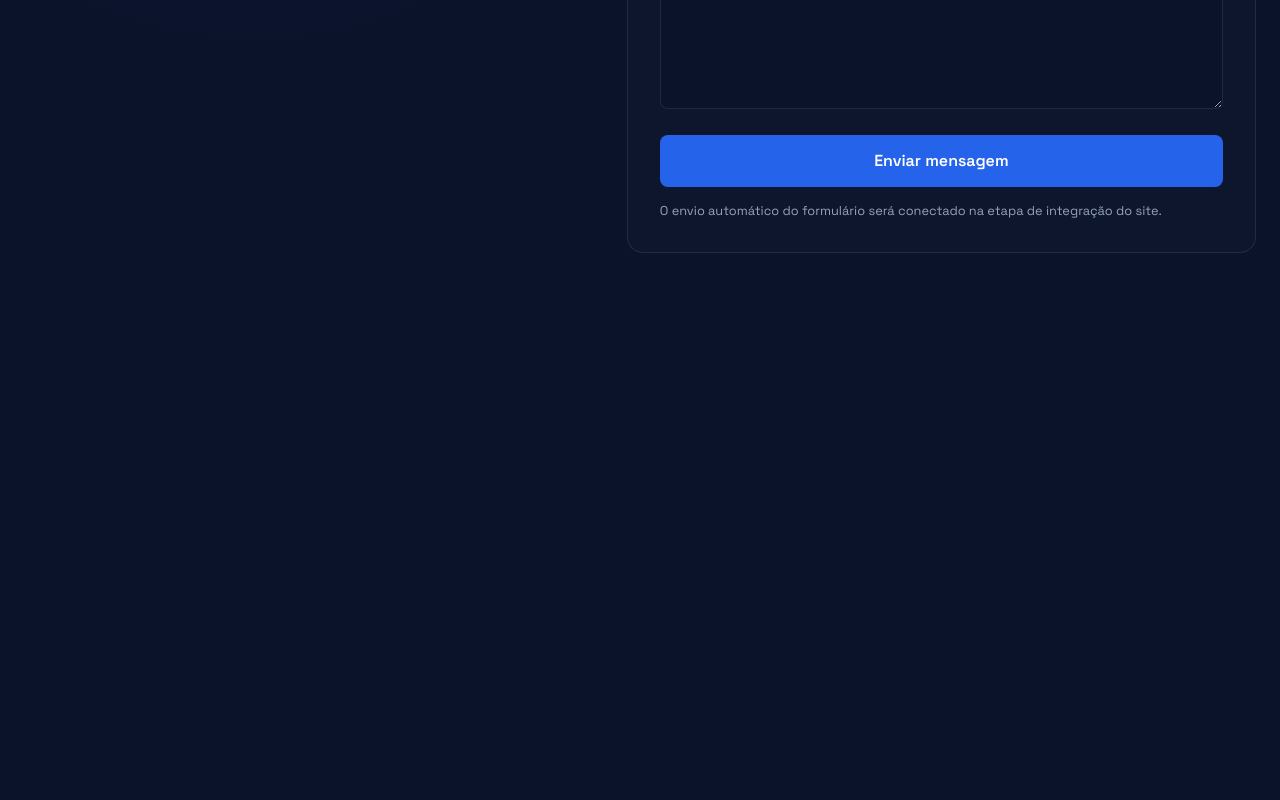
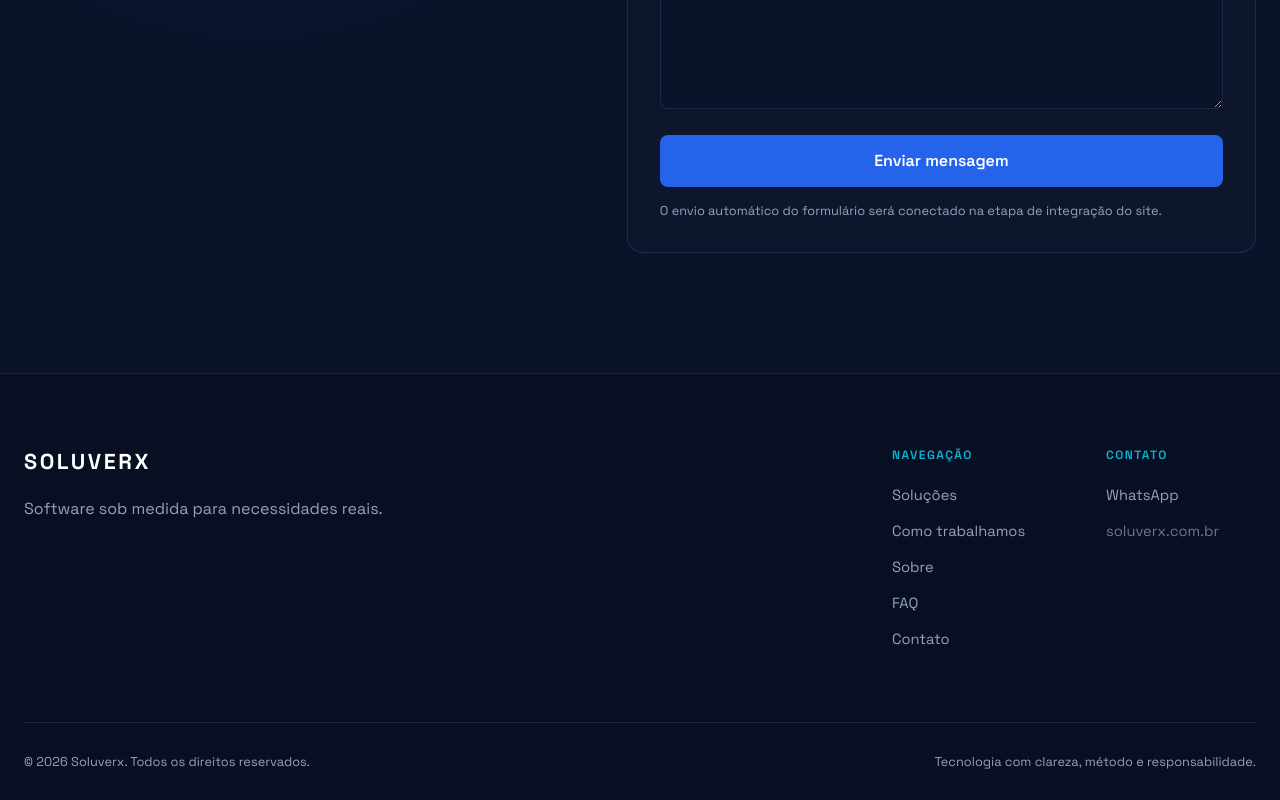
Before and after one commit to Soluverx/soluverx-site, a React (Vite) app: page / in a window 1280 px wide. Shown: the part 7830-8630 px from the top of the page. Before the commit the page ends 8203 px from the top, so only its background shows below. Built offline with nearby package versions, Linux system fonts and the light colour scheme.

Commit message:
cria footer

```diff
--- a/src/App.tsx
+++ b/src/App.tsx
@@ -1,4 +1,6 @@
 import Header from './components/Header/Header'
+import Footer from './components/Footer/Footer'
+
 import Hero from './sections/Hero/Hero'
 import Problems from './sections/Problems/Problems'
 import Solutions from './sections/Solutions/Solutions'
@@ -23,6 +25,8 @@ function App() {
         <FAQ />
         <Contact />
       </main>
+
+      <Footer />
     </>
   )
 }
--- /dev/null
+++ b/src/components/Footer/Footer.css
@@ -0,0 +1,144 @@
+.footer {
+  border-top: 1px solid var(--border-color);
+
+  background: #080f23;
+}
+
+.footer__container {
+  width: min(
+    calc(100% - (var(--container-padding) * 2)),
+    var(--container-width)
+  );
+
+  margin: 0 auto;
+}
+
+.footer__top {
+  padding: 72px 0;
+
+  display: grid;
+  grid-template-columns: 1fr auto;
+  gap: 80px;
+}
+
+.footer__brand {
+  max-width: 420px;
+}
+
+.footer__logo {
+  display: inline-block;
+
+  color: var(--color-white);
+
+  font-size: 1.35rem;
+  font-weight: 700;
+
+  letter-spacing: 0.12em;
+}
+
+.footer__tagline {
+  max-width: 360px;
+
+  margin-top: 18px;
+
+  color: var(--color-text-secondary);
+
+  font-size: 1rem;
+  line-height: 1.65;
+}
+
+.footer__navigation {
+  display: grid;
+  grid-template-columns: repeat(2, minmax(150px, 1fr));
+
+  gap: 64px;
+}
+
+.footer__column {
+  display: flex;
+  flex-direction: column;
+  align-items: flex-start;
+
+  gap: 14px;
+}
+
+.footer__label {
+  margin-bottom: 6px;
+
+  color: var(--color-cyan);
+
+  font-size: 0.75rem;
+  font-weight: 600;
+
+  letter-spacing: 0.12em;
+  text-transform: uppercase;
+}
+
+.footer__column a,
+.footer__coming-soon {
+  color: var(--color-text-secondary);
+
+  font-size: 0.92rem;
+}
+
+.footer__column a:hover {
+  color: var(--color-white);
+}
+
+.footer__coming-soon {
+  opacity: 0.7;
+}
+
+.footer__bottom {
+  min-height: 78px;
+
+  display: flex;
+  align-items: center;
+  justify-content: space-between;
+  gap: 32px;
+
+  border-top: 1px solid var(--border-color);
+
+  color: var(--color-text-secondary);
+
+  font-size: 0.8rem;
+}
+
+.footer__signature {
+  text-align: right;
+}
+
+@media (max-width: 800px) {
+  .footer__top {
+    grid-template-columns: 1fr;
+    gap: 48px;
+  }
+
+  .footer__navigation {
+    max-width: 420px;
+  }
+}
+
+@media (max-width: 600px) {
+  .footer__top {
+    padding: 56px 0;
+  }
+
+  .footer__navigation {
+    grid-template-columns: 1fr 1fr;
+    gap: 32px;
+  }
+
+  .footer__bottom {
+    padding: 24px 0;
+
+    align-items: flex-start;
+    flex-direction: column;
+
+    gap: 10px;
+  }
+
+  .footer__signature {
+    text-align: left;
+  }
+}
--- /dev/null
+++ b/src/components/Footer/Footer.tsx
@@ -0,0 +1,63 @@
+import './Footer.css'
+
+function Footer() {
+  const currentYear = new Date().getFullYear()
+
+  return (
+    <footer className="footer">
+      <div className="footer__container">
+        <div className="footer__top">
+          <div className="footer__brand">
+            <a href="#inicio" className="footer__logo">
+              SOLUVERX
+            </a>
+
+            <p className="footer__tagline">
+              Software sob medida para necessidades reais.
+            </p>
+          </div>
+
+          <div className="footer__navigation">
+            <div className="footer__column">
+              <span className="footer__label">Navegação</span>
+
+              <a href="#solucoes">Soluções</a>
+              <a href="#processo">Como trabalhamos</a>
+              <a href="#sobre">Sobre</a>
+              <a href="#faq">FAQ</a>
+              <a href="#contato">Contato</a>
+            </div>
+
+            <div className="footer__column">
+              <span className="footer__label">Contato</span>
+
+              <a
+                href="https://wa.me/5533998551827?text=Olá,%20vim%20pelo%20site%20da%20Soluverx%20e%20gostaria%20de%20falar%20sobre%20um%20projeto."
+                target="_blank"
+                rel="noreferrer"
+              >
+                WhatsApp
+              </a>
+
+              <span className="footer__coming-soon">
+                soluverx.com.br
+              </span>
+            </div>
+          </div>
+        </div>
+
+        <div className="footer__bottom">
+          <p>
+            © {currentYear} Soluverx. Todos os direitos reservados.
+          </p>
+
+          <p className="footer__signature">
+            Tecnologia com clareza, método e responsabilidade.
+          </p>
+        </div>
+      </div>
+    </footer>
+  )
+}
+
+export default Footer
```
